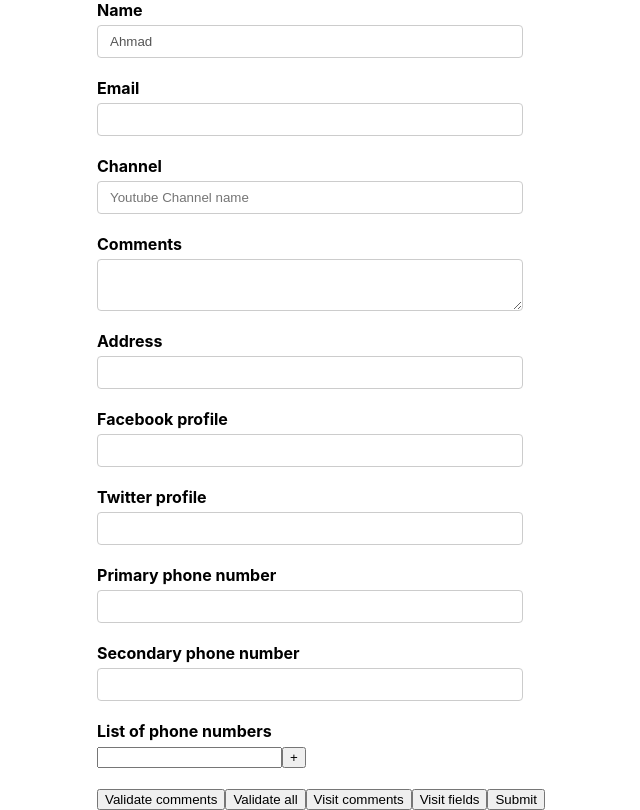
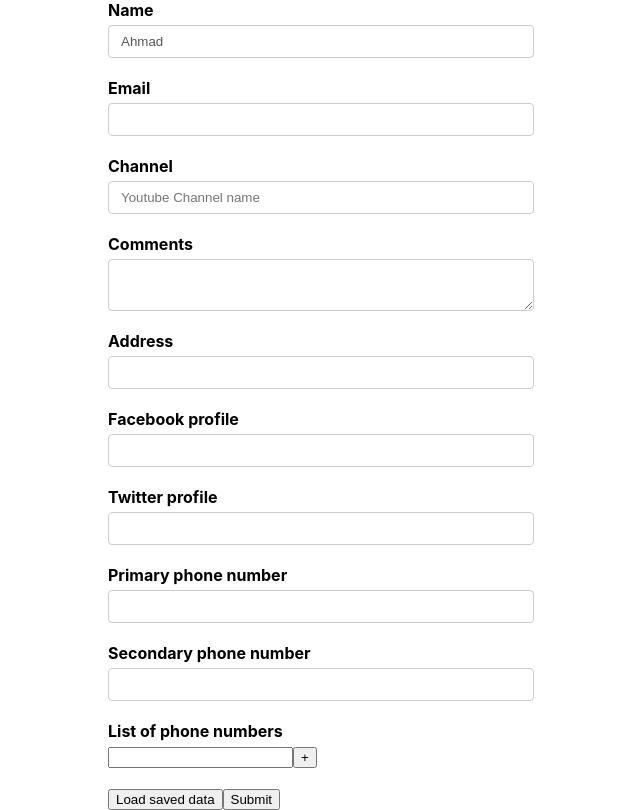
Before and after one commit to ahmadlufiau/react-formic, a React (Create React App) app: page / in a window 1280 px wide. Shown: the whole page, without its empty margins (319-959 px from the left). Built offline with nearby package versions, Linux system fonts and the light colour scheme.

Commit message:
load saved data

```diff
--- a/src/components/YoutubeForm.js
+++ b/src/components/YoutubeForm.js
@@ -1,4 +1,4 @@
-import React from 'react'
+import React, { useState } from 'react'
 import { Formik, Form, Field, ErrorMessage, FieldArray, FastField } from 'formik'
 import * as Yup from 'yup'
 import TextError from './TextError'
@@ -9,6 +9,20 @@
     channel: '',
     comments: '',
     address: '',
+    social: {
+        facebook: '',
+        twitter: ''
+    },
+    phoneNumbers : ['', ''],
+    phNumbers: ['']
+}
+
+const savedValues = {
+    name: 'Ahmad',
+    email: 'test@gmail.com',
+    channel: 'ahmad channel',
+    comments: 'Welcome to Formik',
+    address: '22 Street',
     social: {
         facebook: '',
         twitter: ''
@@ -69,11 +83,14 @@
     // console.log('Form errors', formik.errors)
     // console.log('Visited fields', formik.touched)
 
+    const [formValues, setFormValues] = useState(null)
+
     return (
         <Formik
-            initialValues={initialValues}
+            initialValues={formValues || initialValues}
             validationSchema={validationSchema}
             onSubmit={onSubmit}
+            enableReinitialize
             // validateOnChange={false}
             // validateOnBlur={false}
             // validateOnMount
@@ -186,7 +203,7 @@
                                 </FieldArray>
                             </div>
 
-                            <button type='button' onClick={() => formik.validateField('comments')}>Validate comments</button>
+                            {/* <button type='button' onClick={() => formik.validateField('comments')}>Validate comments</button>
                             <button type='button' onClick={() => formik.validateForm()}>Validate all</button>
                             <button type='button' onClick={() => formik.setFieldTouched('comments')}>Visit comments</button>
                             <button type='button' onClick={() => formik.setTouched({
@@ -194,7 +211,8 @@
                                 email: true,
                                 channel: true,
                                 comments: true
-                            })}>Visit fields</button>
+                            })}>Visit fields</button> */}
+                            <button type='button' onClick={() => setFormValues(savedValues)}>Load saved data</button>
                             <button type='submit' disabled={!formik.isValid || formik.isSubmitting}>Submit</button>
                         </Form>
                     )
```
